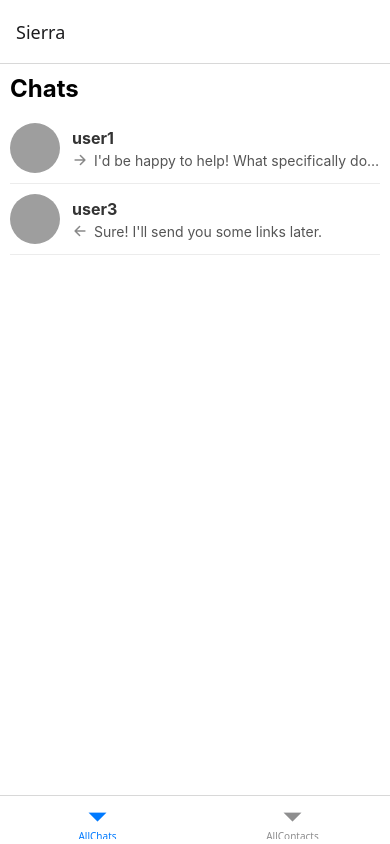
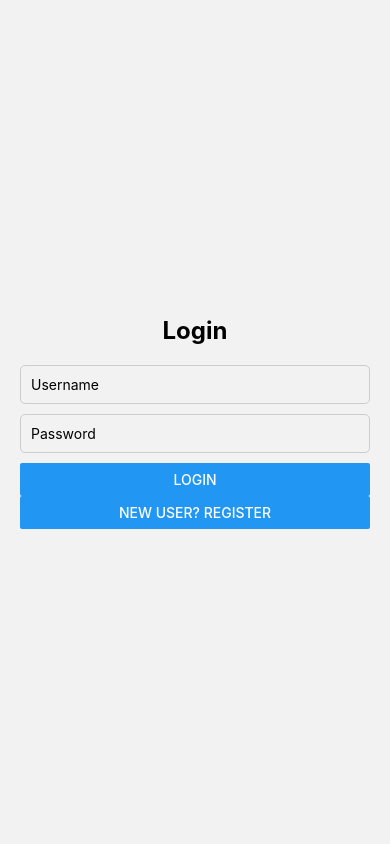
Before and after one commit to RaidenOM/sierra, a React Native app: screen / in a window 390 px wide. Built offline with nearby package versions, Linux system fonts and the light colour scheme; grey boxes are pictures that could not be loaded.

Commit message:
added basic authentication and profile page

```diff
--- a/App.js
+++ b/App.js
@@ -1,15 +1,24 @@
 import { createBottomTabNavigator } from "@react-navigation/bottom-tabs";
+import { NavigationContainer, useNavigation } from "@react-navigation/native";
+import { createStackNavigator } from "@react-navigation/stack";
+import { useState, useEffect, useContext } from "react";
+import AsyncStorage from "@react-native-async-storage/async-storage";
 import AllChats from "./screens/AllChats";
 import AllContacts from "./screens/AllContacts";
 import ChatScreen from "./screens/ChatScreen";
-import { NavigationContainer } from "@react-navigation/native";
-import { createStackNavigator } from "@react-navigation/stack";
 import ProfileScreen from "./screens/ProfileScreen";
+import LoginScreen from "./screens/LoginScreen";
+import RegisterScreen from "./screens/RegisterScreen";
 import { AppContextProvider } from "./store/app-context";
+import { Button } from "react-native";
+import { UserContext, UserProvider } from "./store/user-context";
+import { Text } from "react-native";
+import UserProfileScreen from "./screens/UserProfileScreen";
 
 const Tab = createBottomTabNavigator();
 const Stack = createStackNavigator();
 
+// Tab Navigator for Home Screens
 function HomeTab() {
   return (
     <Tab.Navigator screenOptions={{ headerShown: false }}>
@@ -19,20 +28,57 @@ function HomeTab() {
   );
 }
 
+// Main App Component
 export default function App() {
+  const { user, loading } = useContext(UserContext);
+  const navigation = useNavigation();
+
+  if (loading) {
+    return <Text>Loading...</Text>; // Show loading state until user data is fetched
+  }
+
   return (
-    <AppContextProvider>
-      <NavigationContainer>
-        <Stack.Navigator>
+    <Stack.Navigator>
+      {!user ? (
+        // Authentication Stack
+        <>
+          <Stack.Screen
+            component={LoginScreen}
+            name="LoginScreen"
+            options={{ headerShown: false }}
+          />
+          <Stack.Screen
+            component={RegisterScreen}
+            name="RegisterScreen"
+            options={{ headerShown: false }}
+          />
+        </>
+      ) : (
+        // Home Stack
+        <>
           <Stack.Screen
             component={HomeTab}
             name="HomeTab"
-            options={{ title: "Sierra" }}
+            options={{
+              title: "Sierra",
+              headerRight: ({ tintColor }) => (
+                <Button
+                  title="Profile"
+                  onPress={() => {
+                    navigation.navigate("UserProfileScreen");
+                  }}
+                />
+              ),
+            }}
           />
           <Stack.Screen component={ChatScreen} name="ChatScreen" />
           <Stack.Screen component={ProfileScreen} name="ProfileScreen" />
-        </Stack.Navigator>
-      </NavigationContainer>
-    </AppContextProvider>
+          <Stack.Screen
+            component={UserProfileScreen}
+            name="UserProfileScreen"
+          />
+        </>
+      )}
+    </Stack.Navigator>
   );
 }
--- a/index.js
+++ b/index.js
@@ -1,8 +1,19 @@
-import { registerRootComponent } from 'expo';
+import { registerRootComponent } from "expo";
 
-import App from './App';
+import App from "./App";
+import { AppContextProvider } from "./store/app-context";
+import { UserProvider } from "./store/user-context";
+import { NavigationContainer } from "@react-navigation/native";
 
-// registerRootComponent calls AppRegistry.registerComponent('main', () => App);
-// It also ensures that whether you load the app in Expo Go or in a native build,
-// the environment is set up appropriately
-registerRootComponent(App);
+const MainApp = () => {
+  return (
+    <AppContextProvider>
+      <UserProvider>
+        <NavigationContainer>
+          <App />
+        </NavigationContainer>
+      </UserProvider>
+    </AppContextProvider>
+  );
+};
+registerRootComponent(MainApp);
--- a/package.json
+++ b/package.json
@@ -12,13 +12,15 @@
     "@react-navigation/bottom-tabs": "^7.2.0",
     "@react-navigation/native": "^7.0.14",
     "@react-navigation/stack": "^7.1.1",
+    "axios": "^1.7.9",
     "expo": "~52.0.25",
     "expo-status-bar": "~2.0.1",
     "react": "18.3.1",
     "react-native": "0.76.6",
+    "react-native-gesture-handler": "~2.20.2",
     "react-native-safe-area-context": "4.12.0",
     "react-native-screens": "~4.4.0",
-    "react-native-gesture-handler": "~2.20.2"
+    "@react-native-async-storage/async-storage": "1.23.1"
   },
   "devDependencies": {
     "@babel/core": "^7.20.0"
--- /dev/null
+++ b/screens/LoginScreen.js
@@ -0,0 +1,73 @@
+import React, { useState } from "react";
+import { View, Text, TextInput, Button, StyleSheet } from "react-native";
+import AsyncStorage from "@react-native-async-storage/async-storage";
+
+export default function LoginScreen({ navigation }) {
+  const [username, setUsername] = useState("");
+  const [password, setPassword] = useState("");
+
+  const handleLogin = async () => {
+    try {
+      const response = await fetch("http://192.168.31.6:3000/login", {
+        method: "POST",
+        headers: { "Content-Type": "application/json" },
+        body: JSON.stringify({ username, password }),
+      });
+
+      const data = await response.json();
+      if (response.ok) {
+        await AsyncStorage.setItem("token", data.token);
+        navigation.reset({ index: 0, routes: [{ name: "HomeTab" }] });
+      } else {
+        alert(data.message);
+      }
+    } catch (error) {
+      alert("An error occurred. Please try again.");
+    }
+  };
+
+  return (
+    <View style={styles.container}>
+      <Text style={styles.title}>Login</Text>
+      <TextInput
+        style={styles.input}
+        placeholder="Username"
+        value={username}
+        onChangeText={setUsername}
+      />
+      <TextInput
+        style={styles.input}
+        placeholder="Password"
+        value={password}
+        secureTextEntry
+        onChangeText={setPassword}
+      />
+      <Button title="Login" onPress={handleLogin} />
+      <Button
+        title="New User? Register"
+        onPress={() => navigation.navigate("RegisterScreen")}
+      />
+    </View>
+  );
+}
+
+const styles = StyleSheet.create({
+  container: {
+    flex: 1,
+    justifyContent: "center",
+    padding: 20,
+  },
+  title: {
+    fontSize: 24,
+    fontWeight: "bold",
+    marginBottom: 20,
+    textAlign: "center",
+  },
+  input: {
+    borderWidth: 1,
+    borderColor: "#ccc",
+    padding: 10,
+    marginBottom: 10,
+    borderRadius: 5,
+  },
+});
--- /dev/null
+++ b/screens/RegisterScreen.js
@@ -0,0 +1,65 @@
+import React, { useState } from "react";
+import { View, Text, TextInput, Button, StyleSheet } from "react-native";
+import axios from "axios";
+
+export default function RegisterScreen({ navigation }) {
+  const [username, setUsername] = useState("");
+  const [password, setPassword] = useState("");
+
+  const handleRegister = async () => {
+    try {
+      const response = await axios.post("http://192.168.31.6:3000/register", {
+        username,
+        password,
+      });
+
+      alert("Registration successful!");
+      navigation.navigate("LoginScreen");
+    } catch (error) {
+      const errorMessage =
+        error.response?.data?.message || "An error occurred.";
+      alert(errorMessage);
+    }
+  };
+
+  return (
+    <View style={styles.container}>
+      <Text style={styles.title}>Register</Text>
+      <TextInput
+        style={styles.input}
+        placeholder="Username"
+        value={username}
+        onChangeText={setUsername}
+      />
+      <TextInput
+        style={styles.input}
+        placeholder="Password"
+        value={password}
+        secureTextEntry
+        onChangeText={setPassword}
+      />
+      <Button title="Register" onPress={handleRegister} />
+    </View>
+  );
+}
+
+const styles = StyleSheet.create({
+  container: {
+    flex: 1,
+    justifyContent: "center",
+    padding: 20,
+  },
+  title: {
+    fontSize: 24,
+    fontWeight: "bold",
+    marginBottom: 20,
+    textAlign: "center",
+  },
+  input: {
+    borderWidth: 1,
+    borderColor: "#ccc",
+    padding: 10,
+    marginBottom: 10,
+    borderRadius: 5,
+  },
+});
--- /dev/null
+++ b/screens/UserProfileScreen.js
@@ -0,0 +1,49 @@
+import React, { useContext } from "react";
+import { View, Text, Image, StyleSheet, Button } from "react-native";
+import { UserContext } from "../store/user-context"; // Import the UserContext
+
+export default function UserProfileScreen({ navigation }) {
+  const { user } = useContext(UserContext); // Access user data from the context
+
+  // Check if user data is available
+  if (!user) {
+    return <Text>Loading...</Text>; // Show loading until user data is fetched
+  }
+
+  return (
+    <View style={styles.container}>
+      <Image source={{ uri: user.profilePhoto }} style={styles.profileImage} />
+      <Text style={styles.username}>{user.username}</Text>
+      <Text style={styles.bio}>{user.bio}</Text>
+      <Button
+        title="Edit Profile"
+        onPress={() => navigation.navigate("EditProfileScreen")}
+      />
+    </View>
+  );
+}
+
+const styles = StyleSheet.create({
+  container: {
+    flex: 1,
+    justifyContent: "center",
+    alignItems: "center",
+    padding: 20,
+  },
+  profileImage: {
+    width: 150,
+    height: 150,
+    borderRadius: 75,
+    marginBottom: 20,
+  },
+  username: {
+    fontSize: 24,
+    fontWeight: "bold",
+    marginBottom: 10,
+  },
+  bio: {
+    fontSize: 16,
+    textAlign: "center",
+    marginBottom: 20,
+  },
+});
--- /dev/null
+++ b/store/user-context.js
@@ -0,0 +1,50 @@
+import React, { createContext, useContext, useState, useEffect } from "react";
+import AsyncStorage from "@react-native-async-storage/async-storage";
+import axios from "axios";
+
+// Create a context to hold the user data
+export const UserContext = createContext();
+
+export const UserProvider = ({ children }) => {
+  const [user, setUser] = useState(null); // Store user data here
+  const [loading, setLoading] = useState(true);
+
+  useEffect(() => {
+    const fetchUserData = async () => {
+      try {
+        const token = await AsyncStorage.getItem("token");
+
+        if (token) {
+          const response = await axios.get("http://192.168.31.6:3000/profile", {
+            headers: {
+              Authorization: `Bearer ${token}`,
+            },
+          });
+
+          setUser(response.data); // Set user data after fetching
+        }
+      } catch (error) {
+        console.error("Failed to fetch user data", error);
+      } finally {
+        setLoading(false);
+      }
+    };
+
+    fetchUserData();
+  }, []);
+
+  const login = (userData) => {
+    setUser(userData);
+  };
+
+  const logout = async () => {
+    await AsyncStorage.removeItem("token");
+    setUser(null); // Clear user data on logout
+  };
+
+  return (
+    <UserContext.Provider value={{ user, login, logout, loading }}>
+      {children}
+    </UserContext.Provider>
+  );
+};
```
Also changed, not shown: 2 other files (tests, documents, lock files or other folders).
